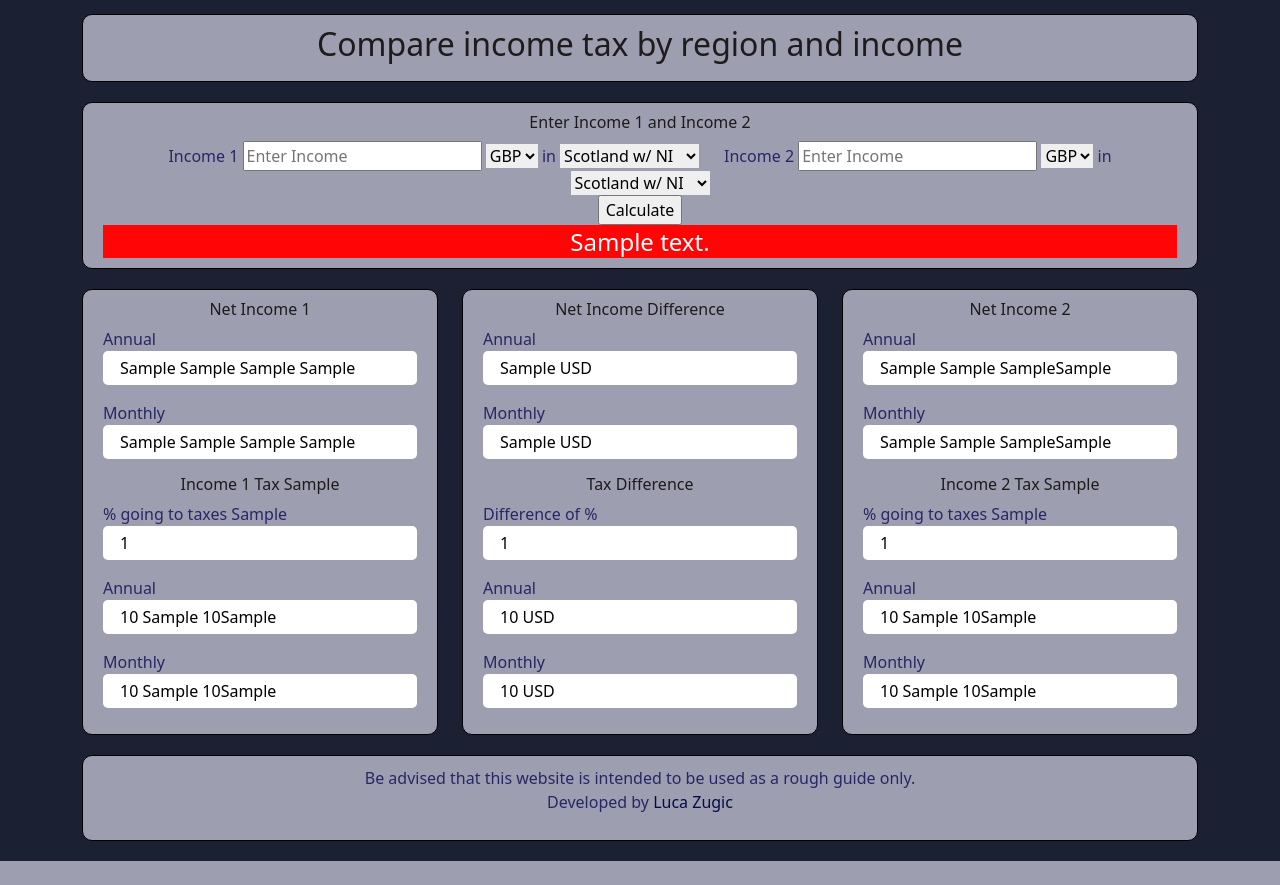
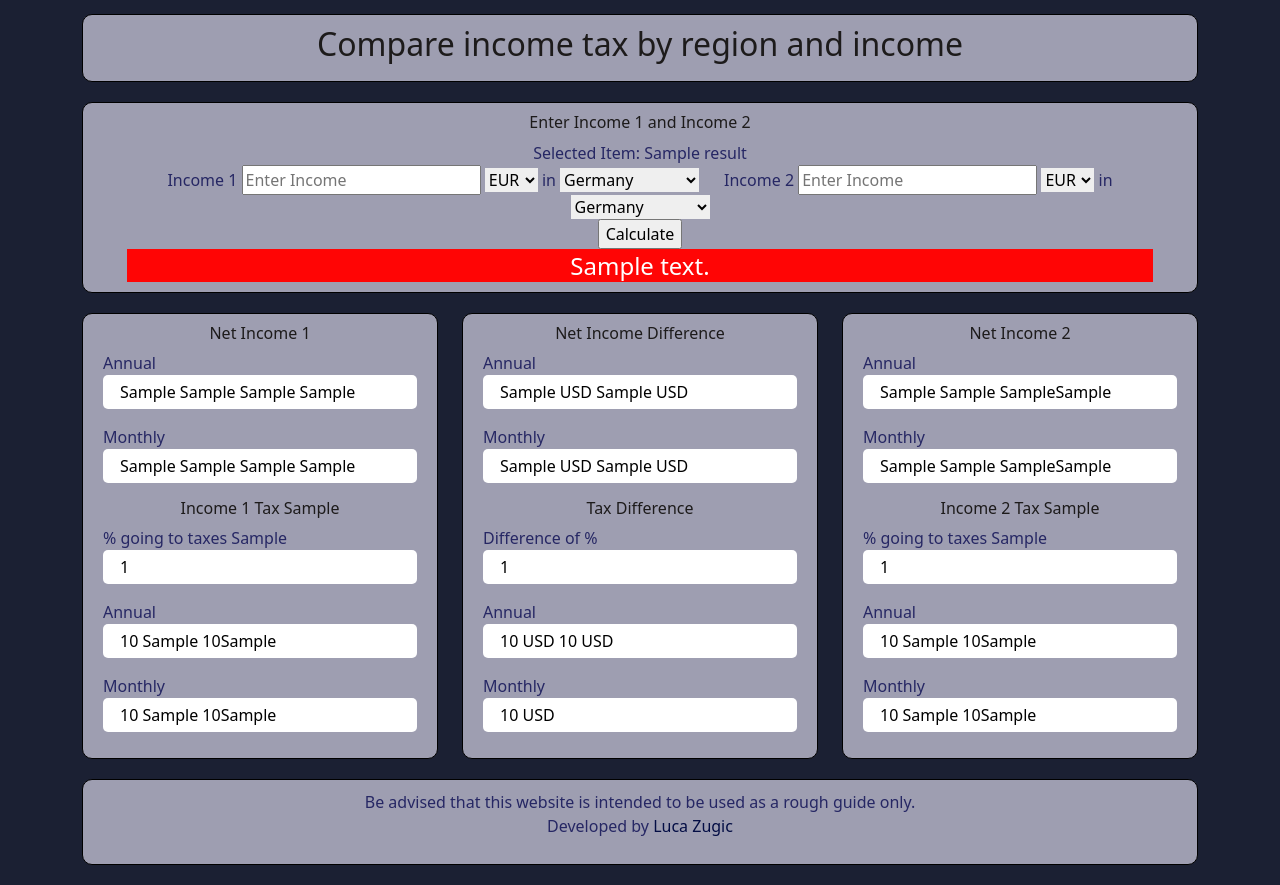
Before and after one commit to LucaZugic/TaxCompare, a Flask app: template templates/index.html in a window 1280 px wide. Shown: the part 66-951 px from the top of the page. Before the commit the page ends 927 px from the top, so only its background shows below. Run offline with Flask 2, Linux system fonts and the light colour scheme; the template is opened without the code that fills it: most values are stand-ins (such as "Sample title", 1, 10 or a date in 2020); some libraries are stand-ins or nearby versions.

Commit message:
implementing multi-currency comparison

```diff
--- a/app.py
+++ b/app.py
@@ -9,7 +9,7 @@ convert = CurrencyRates().convert
 @app.route('/', methods=['GET'])
 def index():
     success = 'alert-lower'
-    return render_template('index.html')
+    return render_template('index.html', selected="selected")
 
 
 @app.route('/submit', methods=['POST'])
@@ -55,54 +55,140 @@ def compute():
                 elif region[i] == 'Eng1':
                     ni_extension[i] = "& Nation Insurance"
                     if currency != 'GBP':
-                        burden[i] = convert('GBP', currency[i], (compute_tax_england(convert(currency[i], 'GBP', income)) + compute_ni(convert(currency[i], 'GBP', income))))
+                        burden[i] = convert('GBP', currency[i], compute_tax_england(convert(currency[i], 'GBP', income)) + compute_ni(convert(currency[i], 'GBP', income)))
                     else:
                         burden[i] = compute_tax_england(income) + compute_ni(income)
+                elif region[i] == 'Ger':
+                    if currency != 'EUR':
+                        burden[i] = convert('GBP', currency[i], compute_tax_germany(convert(currency[i], 'GBP', income)))
+                    else:
+                        burden[i] = compute_tax_germany(income)
 
                 net_income[i] = round(income - burden[i], 2)
                 percentage_burden [i] = round((burden[i] / income) * 100, 2)
 
         if has_income[0] and has_income[1]:
 
-            net_income_difference = net_income[1] - net_income[0]
+            if currency[0] != currency[1]:
+                burden_converted = [0, 0]
+                net_income_converted = [0, 0]
+                burden_converted = [0, 0]
+                tax_difference = [0, 0]
+                net_income_converted[0] = convert(currency[0], currency[1], net_income[0])
+                net_income_converted[1] = convert(currency[1], currency[0], net_income[1])
+                net_income_difference_1 = net_income_converted[1] - net_income[0]
+                net_income_difference_2 = net_income[1] - net_income_converted[0]
+                burden_converted[0] = convert(currency[0], currency[1], burden[0])
+                burden_converted[1] = convert(currency[1], currency[0], burden[1])
+                tax_difference[0] = burden_converted[1] - burden[0]
+                tax_difference[1] = burden[1] - burden_converted[0]
 
-            if net_income_difference < 0:
-                income_alert[0] = alert_types[0]
-                income_alert[1] = alert_types[1]
-            elif net_income_difference > 0:
-                income_alert[0] = alert_types[1]
-                income_alert[1] = alert_types[0]
+
+                if net_income_difference_1 < 0:
+                    income_alert[0] = alert_types[0]
+                    income_alert[1] = alert_types[1]
+                elif net_income_difference_1 > 0:
+                    income_alert[0] = alert_types[1]
+                    income_alert[1] = alert_types[0]
+                else:
+                    income_alert[0] = alert_types[2]
+                    income_alert[1] = alert_types[2]
+
+                tax_percentage_difference = percentage_burden[1] - percentage_burden[0]
+
+                if tax_percentage_difference < 0:
+                    perc_alert[0] = alert_types[1]
+                    perc_alert[1] = alert_types[0]
+                elif tax_percentage_difference > 0:
+                    perc_alert[0] = alert_types[0]
+                    perc_alert[1] = alert_types[1]
+                else:
+                    perc_alert[0] = alert_types[2]
+                    perc_alert[1] = alert_types[2]
+
+                tax_difference = burden[1] - burden[0]
+
+                if tax_difference < 0:
+                    tax_alert[0] = alert_types[1]
+                    tax_alert[1] = alert_types[0]
+                elif tax_difference > 0:
+                    tax_alert[0] = alert_types[0]
+                    tax_alert[1] = alert_types[1]
+                else:
+                    tax_alert[0] = alert_types[2]
+                    tax_alert[1] = alert_types[2]
+
+                return render_template('index.html',
+                    # Income 1:
+                    income_alert_1=income_alert[0],
+                    annual_net_income_1=net_income[0],
+                    annual_net_income_1_converted=" = " + str(round(net_income_converted[0], 2)),
+                    monthly_net_income_1=round(net_income[0] / 12, 2),
+                    monthly_net_income_1_converted=" = " + str(round(net_income_converted[0] / 12, 2)),
+                    cur1=currency[0],
+                    cur1_conv=currency[1],
+                    ni_extension_1=ni_extension[0],
+                    tax_alert_1=tax_alert[0],
+                    percentage_alert_1=perc_alert[0],
+                    percentage_tax_1=str(percentage_burden[0]) + " %",
+                    annual_tax_1=round(burden[0], 2),
+                    monthly_tax_1=round(burden[0] / 12, 2),
+                    # Differences:
+                    annual_net_difference_1=abs(net_income[1] - net_income[0]),
+                    monthly_net_difference_1=round(abs(net_income[1] - net_income[0]) / 12, 2),
+                    percentages_difference=str(round(abs(percentage_burden[1] - percentage_burden[0]), 2)) + " %",
+                    annual_tax_difference=round(abs(burden[1] - burden[0]), 2),
+                    monthly_tax_difference=round(abs(burden[1] - burden[0]) / 12, 2),
+                    difference_currency_1=currency[0],
+                    # Income 2:
+                    income_alert_2=income_alert[1],
+                    annual_net_income_2=net_income[1],
+                    monthly_net_income_2=round(net_income[1] / 12, 2),
+                    cur2=currency[1],
+                    ni_extension_2=ni_extension[1],
+                    tax_alert_2=tax_alert[1],
+                    percentage_alert_2=perc_alert[1],
+                    percentage_tax_2=str(percentage_burden[1]) + " %",
+                    annual_tax_2=round(burden[1], 2),
+                    monthly_tax_2=round(burden[1] / 12, 2))
+
             else:
-                income_alert[0] = alert_types[2]
-                income_alert[1] = alert_types[2]
+                net_income_difference = net_income[1] - net_income[0]
 
-            tax_percentage_difference = percentage_burden[1] - percentage_burden[0]
+                if net_income_difference < 0:
+                    income_alert[0] = alert_types[0]
+                    income_alert[1] = alert_types[1]
+                elif net_income_difference > 0:
+                    income_alert[0] = alert_types[1]
+                    income_alert[1] = alert_types[0]
+                else:
+                    income_alert[0] = alert_types[2]
+                    income_alert[1] = alert_types[2]
 
-            if tax_percentage_difference < 0:
-                perc_alert[0] = alert_types[1]
-                perc_alert[1] = alert_types[0]
-            elif tax_percentage_difference > 0:
-                perc_alert[0] = alert_types[0]
-                perc_alert[1] = alert_types[1]
-            else:
-                perc_alert[0] = alert_types[2]
-                perc_alert[1] = alert_types[2]
+                tax_percentage_difference = percentage_burden[1] - percentage_burden[0]
 
-            tax_difference = burden[1] - burden[0]
+                if tax_percentage_difference < 0:
+                    perc_alert[0] = alert_types[1]
+                    perc_alert[1] = alert_types[0]
+                elif tax_percentage_difference > 0:
+                    perc_alert[0] = alert_types[0]
+                    perc_alert[1] = alert_types[1]
+                else:
+                    perc_alert[0] = alert_types[2]
+                    perc_alert[1] = alert_types[2]
 
-            if tax_difference < 0:
-                tax_alert[0] = alert_types[1]
-                tax_alert[1] = alert_types[0]
-            elif tax_difference > 0:
-                tax_alert[0] = alert_types[0]
-                tax_alert[1] = alert_types[1]
-            else:
-                tax_alert[0] = alert_types[2]
-                tax_alert[1] = alert_types[2]
+                tax_difference = burden[1] - burden[0]
 
-            if currency[0] != currency[1]:
-                pass
-            else:
+                if tax_difference < 0:
+                    tax_alert[0] = alert_types[1]
+                    tax_alert[1] = alert_types[0]
+                elif tax_difference > 0:
+                    tax_alert[0] = alert_types[0]
+                    tax_alert[1] = alert_types[1]
+                else:
+                    tax_alert[0] = alert_types[2]
+                    tax_alert[1] = alert_types[2]
+
                 return render_template('index.html',
                     # Income 1:
                     income_alert_1=income_alert[0],
@@ -116,12 +202,12 @@ def compute():
                     annual_tax_1=round(burden[0], 2),
                     monthly_tax_1=round(burden[0] / 12, 2),
                     # Differences:
-                    annual_net_difference=abs(net_income[1] - net_income[0]),
-                    monthly_net_difference=round(abs(net_income[1] - net_income[0]) / 12, 2),
+                    annual_net_difference_1=abs(net_income[1] - net_income[0]),
+                    monthly_net_difference_1=round(abs(net_income[1] - net_income[0]) / 12, 2),
                     percentages_difference=str(round(abs(percentage_burden[1] - percentage_burden[0]), 2)) + " %",
-                    annual_tax_difference=round(abs(burden[1] - burden[0]), 2),
-                    monthly_tax_difference=round(abs(burden[1] - burden[0]) / 12, 2),
-                    difference_currency=currency[0],
+                    annual_tax_difference_1=round(abs(burden[1] - burden[0]), 2),
+                    monthly_tax_difference_1=round(abs(burden[1] - burden[0]) / 12, 2),
+                    difference_currency_1=currency[0],
                     # Income 2:
                     income_alert_2=income_alert[1],
                     annual_net_income_2=net_income[1],
@@ -152,23 +238,36 @@ def about():
     return render_template('about.html')
 
 
+def compute_tax_germany(income):
+    if income <= 9408:
+        return 0
+    elif income <= 14532:
+        return (.14 + (income - 9408) * .0000097287) * (income-9408)
+    elif income <=  57051:
+        return (.2397 + (income-14532) * .0000021202) * (income - 14532) + 972.79
+    elif income <= 270500:
+        return .42 * income - 8963.74
+    else:
+        return .45 * income - 17078.74
+
+
 def compute_tax_scotland(income):
     if income <= 12570:
         return 0
     elif income <= 14667:
         return (income - 12570) * .19
     elif income <= 25296:
-        return (income - 14667) * .2 + (14667 - 12570) * .19
+        return (income - 14667) * .2 + 398.43
     elif income <= 43663:
-        return (income - 25296) * .21 + (25296 - 14667) * .2 + (14667 - 12570) * .19
+        return (income - 25296) * .21 + 2524.23
     elif income <= 100000:
-        return (income - 43663) * .41 + (43663 - 25296) * .21 + (25296 - 14667) * .2 + (14667 - 12570) * .19
+        return (income - 43663) * .41 + 6381.3
     elif income <= 125140:
-        return (income - 43663) * .41 + (43663 - 25296) * .21 + (25296 - 14667) * .2 + (14667 - (12570 - (income-100000)/2)) * .19
+        return (income - 43663) * .41 + 5982.87 + (14667 - (12570 - (income-100000)/2)) * .19
     elif income <= 150000:
-        return (income - 43663) * .41 + (43663 - 25296) * .21 + (25296 - 14667) * .2 + 14667 * .19
+        return (income - 43663) * .41 + 8769.6
     else:
-        return (income - 150000) * .46 +(150000 - 43663) * .41 + (43663 - 25296) * .21 + (25296 - 14667) * .2 + 14667 * .19
+        return (income - 150000) * .46 + 52367.77
 
 
 def compute_tax_england(income):
@@ -177,13 +276,13 @@ def compute_tax_england(income):
     elif income <= 50270:
         return (income - 12570) * .2
     elif income <= 100000:
-        return (income - 50270) * .4 + (50270 - 12570) * .2
+        return (income - 50270) * .4 + 7540
     elif income <= 125140:
         return (income - 50270) * .4 + (50270 - (12570 - (income-100000)/2)) * .2
     elif income <= 150000:
-        return (income - 50270) * .4 + (43663 - 25296) * .21 + 25296 * .2
+        return (income - 50270) * .4 + 8916.27
     else:
-        return (income - 150000) * .45 + (150000 - 50270) * .4 + (50270 - 25296) * .2
+        return (income - 150000) * .45 + 44886.8
 
 
 def compute_ni(income):
@@ -193,7 +292,7 @@ def compute_ni(income):
     elif monthly_income <= 4189:
         return (monthly_income - 797) * .12 * 12
     else:
-        return ((4189 - 797) * .12 + (monthly_income - 4189) * .02) * 12
+        return (407.04 + (monthly_income - 4189) * .02) * 12
 
 
 if __name__ == "__main__":
--- a/templates/index.html
+++ b/templates/index.html
@@ -19,34 +19,52 @@
                 <div class="media-body">
                     <center>
                         <h6>Enter Income 1 and Income 2</h6>
+                        <div class="container">
+                            <div id="submitted_value">
+                              {% if result %}
+                                Selected Item: {{ result }}
+                              {% endif %}
+                            </div>
                         <form action="/submit" method="POST">
                             <label for="Income">Income 1 </label>
                             <input type="number" placeholder="Enter Income" value="{{ request.form.get('income_1', '') }}" name="income_1" />
                             <select class="u-full-width" name="currency_1">
-                                <option value=GBP>GBP </option>
+                                <option {% if request.form.get('currency_1', '') == "EUR" %} selected {% endif %} value=EUR>EUR</option>
+                                <option {% if request.form.get('currency_1', '') == "CHF" %} selected {% endif %} value=CHF>CHF</option>
+                                <option {% if request.form.get('currency_1', '') == "GBP" %} selected {% endif %} value=GBP>GBP</option>
+                                <option {% if request.form.get('currency_1', '') == "USD" %} selected {% endif %} value=USD>USD</option>
                             </select>
                             in
                             <select class="u-full-width" name="region_1">
-                                <option value=Scot1>Scotland w/ NI</option>
-                                <option value=Scot0>Scotland w/o NI</option>
-                                <option value=Eng1>England w/ NI</option>
-                                <option value=Eng0>England w/o NI</option>
+                                <optgroup label="Europe"></optgroup>
+                                <option {% if request.form.get('region_1', '') == "Ger" %} selected {% endif %} value=Ger>Germany</option>
+                                <optgroup label="Great Britain"></optgroup>
+                                <option {% if request.form.get('region_1', '') == "Scot1" %} selected {% endif %} value=Scot1>Scotland w/ NI</option>
+                                <option {% if request.form.get('region_1', '') == "Scot0" %} selected {% endif %} value=Scot0>Scotland w/o NI</option>
+                                <option {% if request.form.get('region_1', '') == "Eng1" %} selected {% endif %} value=Eng1>England w/ NI</option>
+                                <option {% if request.form.get('region_1', '') == "Eng0" %} selected {% endif %} value=Eng0>England w/o NI</option>
                             </select>
                             &nbsp;&nbsp;&nbsp;&nbsp;
                             <label for="Income">Income 2 </label>
                             <input type="number" placeholder="Enter Income" value="{{ request.form.get('income_2', '') }}" name="income_2" />
                             <select class="u-full-width" name="currency_2">
-                                <option value=GBP>GBP </option>
+                                <option {% if request.form.get('currency_2', '') == "EUR" %} selected {% endif %} value=EUR>EUR</option>
+                                <option {% if request.form.get('currency_2', '') == "CHF" %} selected {% endif %} value=CHF>CHF</option>
+                                <option {% if request.form.get('currency_2', '') == "GBP" %} selected {% endif %} value=GBP>GBP</option>
+                                <option {% if request.form.get('currency_2', '') == "USD" %} selected {% endif %} value=USD>USD</option>
                             </select>
                             in
                             <select class="u-full-width" value="{{ request.form.get('region_2', '') }}" name="region_2">
-                                <option value=Scot1>Scotland w/ NI</option>
-                                <option value=Scot0>Scotland w/o NI</option>
-                                <option value=Eng1>England w/ NI</option>
-                                <option value=Eng0>England w/o NI</option>
+                                <optgroup label="Europe"></optgroup>
+                                <option {% if request.form.get('region_2', '') == "Ger" %} selected {% endif %} value=Ger>Germany</option>
+                                <optgroup label="Great Britain"></optgroup>
+                                <option {% if request.form.get('region_2', '') == "Scot1" %} selected {% endif %} value=Scot1>Scotland w/ NI</option>
+                                <option {% if request.form.get('region_2', '') == "Scot0" %} selected {% endif %} value=Scot0>Scotland w/o NI</option>
+                                <option {% if request.form.get('region_2', '') == "Eng1" %} selected {% endif %} value=Eng1>England w/ NI</option>
+                                <option {% if request.form.get('region_2', '') == "Eng0" %} selected {% endif %} value=Eng0>England w/o NI</option>
                             </select>
                             <br>
-                            <input type="submit" value="Calculate" />
+                            <input class="submit-button" type="submit" value="Calculate" />
                         </form>
                         <div class="aler alert-warning">{{ missing_value_alert_message }}</div>
                     </center>
@@ -70,12 +88,12 @@
             <article class="media content-section">
                 <div class="media-body">
                     <center><h6>Net Income Difference</h6></center>
-                    <label for="total tax">Annual</label><div class="alert">{{ annual_net_difference }} {{ difference_currency }}</div>
-                    <label for="tax">Monthly </label><div class="alert">{{ monthly_net_difference }} {{ difference_currency }}</div>
+                    <label for="total tax">Annual</label><div class="alert">{{ annual_net_difference_1 }} {{ difference_currency_1 }} {{ annual_net_difference_2 }} {{ difference_currency_2 }}</div>
+                    <label for="tax">Monthly </label><div class="alert">{{ monthly_net_difference_1 }} {{ difference_currency_1 }} {{ monthly_net_difference_2 }} {{ difference_currency_2 }}</div>
                     <center><h6>Tax Difference</h6></center>
                     <label for="percentage tax">Difference of %</label><div class="alert">{{ percentages_difference }}</div>
-                    <label for="total tax">Annual</label><div class="alert">{{ annual_tax_difference }} {{ difference_currency }}</div>
-                    <label for="tax">Monthly</label><div class="alert">{{ monthly_tax_difference }} {{ difference_currency }}</div>
+                    <label for="total tax">Annual</label><div class="alert">{{ annual_tax_difference_1 }} {{ difference_currency_1 }} {{ annual_tax_difference_2 }} {{ difference_currency_2 }}</div>
+                    <label for="tax">Monthly</label><div class="alert">{{ monthly_tax_difference_1 }} {{ difference_currency_1 }}</div>
                 </div>
             </article>
         </div>
```
